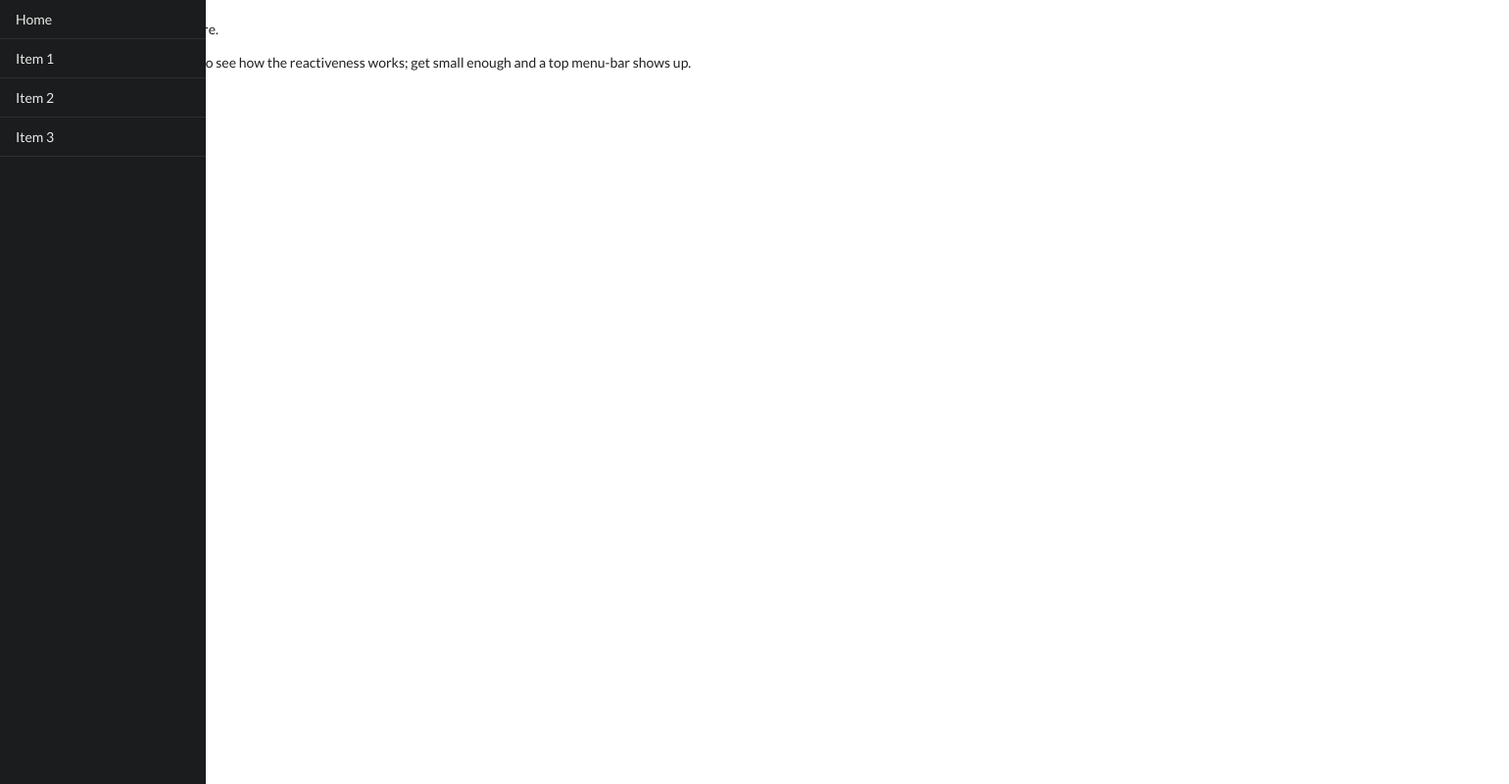
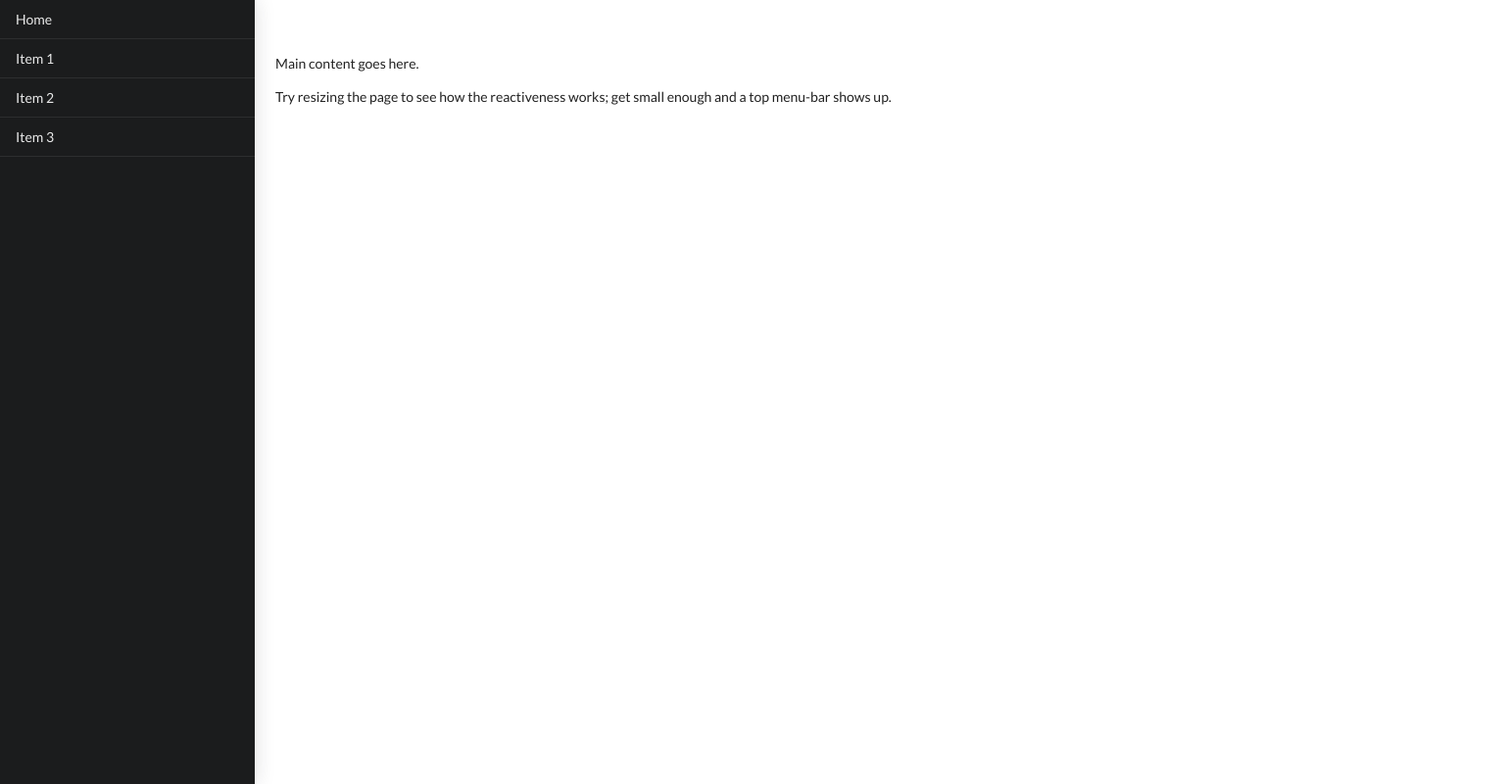
Before and after one commit to itamarst/semantic-sidebar-example, a plain HTML site: page index.html in a window 1280 px wide. Shown: the whole page at 98% size, 1540 px wide, since content can reach past the window. Drawn offline with nearby package versions, Linux system fonts and the light colour scheme.

Commit message:
Kinda sorta works now.

```diff
--- a/index.html
+++ b/index.html
@@ -19,7 +19,7 @@
 
   <body class="index">
     <!-- Fixed sidebar for wide screens -->
-    <div class="ui vertical inverted sidebar menu" id="toc">
+    <div class="ui vertical inverted visible fixed sidebar menu" id="toc">
       <div class="item">Home</div>
 <div class="item">Item 1</div>
 <div class="item">Item 2</div>
@@ -27,20 +27,19 @@
 
     </div>
 
-    <div class="pusher">
+    <div class="pusher" id="main-content">
       <!-- Top bar and pop-in side menu for narrow screens -->
-      <div class="ui fixed inverted main menu" id="top-menu">
-	<div class="ui container">
+      <div class="ui inverted top menu" id="top-menu">
+        <div class="ui container">
 	  <a class="launch icon item" id="sidebar-menu-button">
 	    <i class="content icon"></i>
 	  </a>
 	  <div class="item">
             Title goes here
 	  </div>
-	</div>
+        </div>
       </div>
-
-      <div class="ui container">
+      <div class="ui padded basic segment" id="main">
         <br>
         <p>Main content goes here.</p>
 
--- a/javascripts/all.js
+++ b/javascripts/all.js
@@ -1,6 +1,7 @@
 window.codewithoutrules = {};
 
 codewithoutrules.ready = function() {
+    $("#toc").sidebar("setting", "dimPage", false);
     if (matchMedia) {
         var mq = window.matchMedia("(max-width: 700px)");
         mq.addListener(big_or_small);
@@ -9,10 +10,15 @@ codewithoutrules.ready = function() {
 
 
     function big_or_small(mq) {
+        // The sidebar *pushes* the pusher, the main content, so we
+        // add a class that reduces the pusher's width so the edge
+        // content isn't cut off.
         if (mq.matches) {
-	    $("#toc").removeClass("visible");
+	    $("#toc").sidebar("hide");
+            $("#main").removeClass("shrink")
         } else {
-            $("#toc").addClass("visible");
+            $("#toc").sidebar("show");
+            $("#main").addClass("shrink");
         }
     }
 
--- a/stylesheets/all.css
+++ b/stylesheets/all.css
@@ -1,5 +1,9 @@
 #top-menu {
     display: none;
+}
+
+.shrink {
+    width: 60%;
 }
 
 @media only screen and (max-width: 700px) {
```
